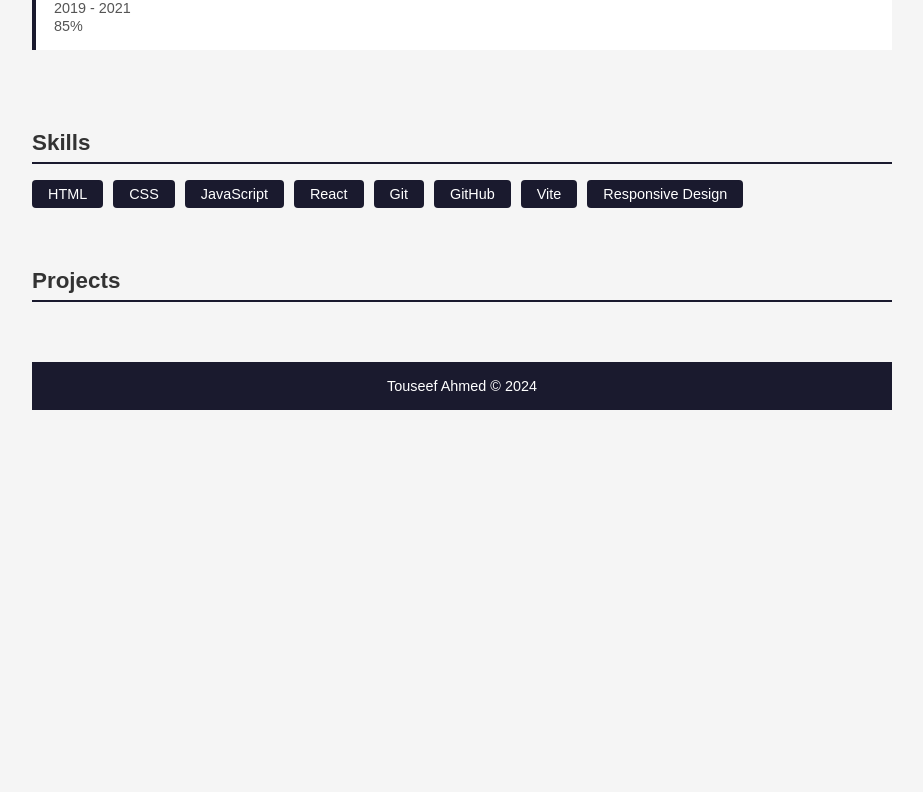
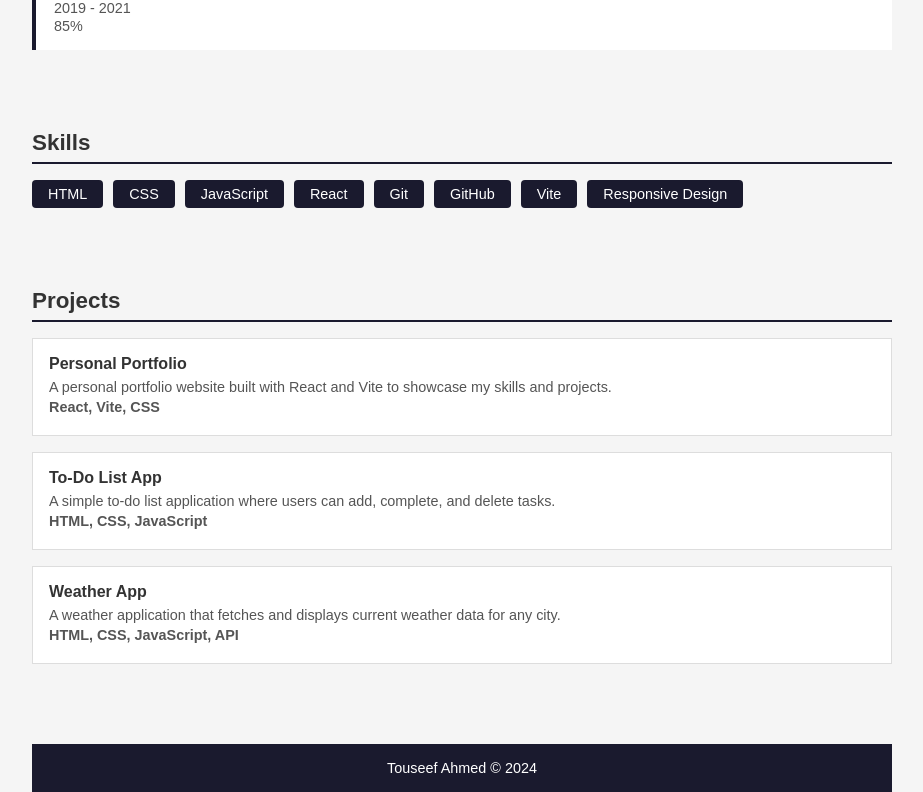
Before and after one commit to TouseefAhmedexe/assessment-fe06, a React (Vite) app: page / in a window 1280 px wide. Shown: the part 629-1421 px from the top of the page, without its empty margins (178-1101 px from the left). Before the commit the page ends 1039 px from the top, so only its background shows below. Built offline with nearby package versions, Linux system fonts and the light colour scheme.

Commit message:
Add projects section

```diff
--- a/src/App.css
+++ b/src/App.css
@@ -134,3 +134,35 @@
   border-radius: 4px;
   font-size: 0.9rem;
 }
+
+.projects-section {
+  padding: 20px 0;
+}
+
+.projects-list {
+  display: flex;
+  flex-direction: column;
+  gap: 16px;
+}
+
+.project-card {
+  background-color: #fff;
+  border: 1px solid #ddd;
+  padding: 16px;
+}
+
+.project-card h3 {
+  font-size: 1rem;
+  margin-bottom: 6px;
+}
+
+.project-card p {
+  font-size: 0.9rem;
+  color: #555;
+  margin-bottom: 4px;
+}
+
+.project-tech {
+  font-weight: bold;
+  color: #1a1a2e;
+}
--- a/src/App.jsx
+++ b/src/App.jsx
@@ -2,6 +2,7 @@ import './App.css'
 import Profile from './components/Profile'
 import Education from './components/Education'
 import Skills from './components/Skills'
+import Projects from './components/Projects'
 
 function App() {
   return (
@@ -23,9 +24,7 @@ function App() {
 
         <Skills />
 
-        <section id="projects">
-          <h2>Projects</h2>
-        </section>
+        <Projects />
       </main>
 
       <footer className="footer">
--- /dev/null
+++ b/src/components/Projects.jsx
@@ -0,0 +1,36 @@
+function Projects() {
+  const projects = [
+    {
+      title: 'Personal Portfolio',
+      description: 'A personal portfolio website built with React and Vite to showcase my skills and projects.',
+      tech: 'React, Vite, CSS'
+    },
+    {
+      title: 'To-Do List App',
+      description: 'A simple to-do list application where users can add, complete, and delete tasks.',
+      tech: 'HTML, CSS, JavaScript'
+    },
+    {
+      title: 'Weather App',
+      description: 'A weather application that fetches and displays current weather data for any city.',
+      tech: 'HTML, CSS, JavaScript, API'
+    }
+  ]
+
+  return (
+    <section id="projects" className="projects-section">
+      <h2>Projects</h2>
+      <div className="projects-list">
+        {projects.map((project, index) => (
+          <div key={index} className="project-card">
+            <h3>{project.title}</h3>
+            <p>{project.description}</p>
+            <p className="project-tech">{project.tech}</p>
+          </div>
+        ))}
+      </div>
+    </section>
+  )
+}
+
+export default Projects
```
